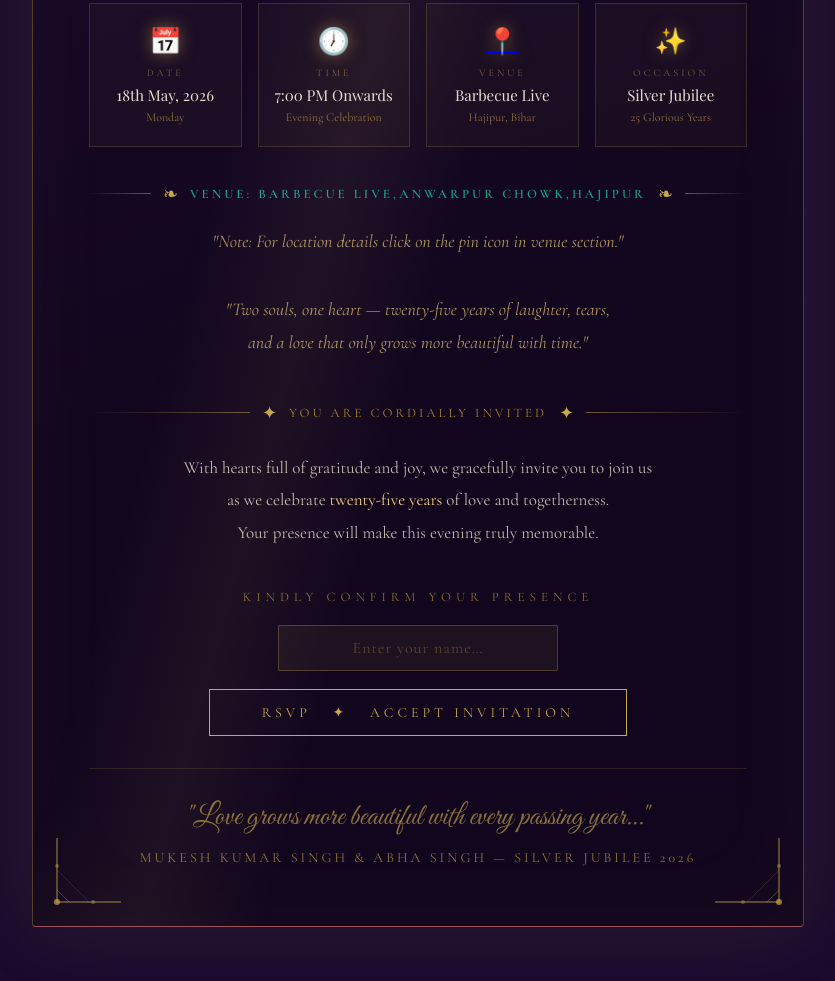
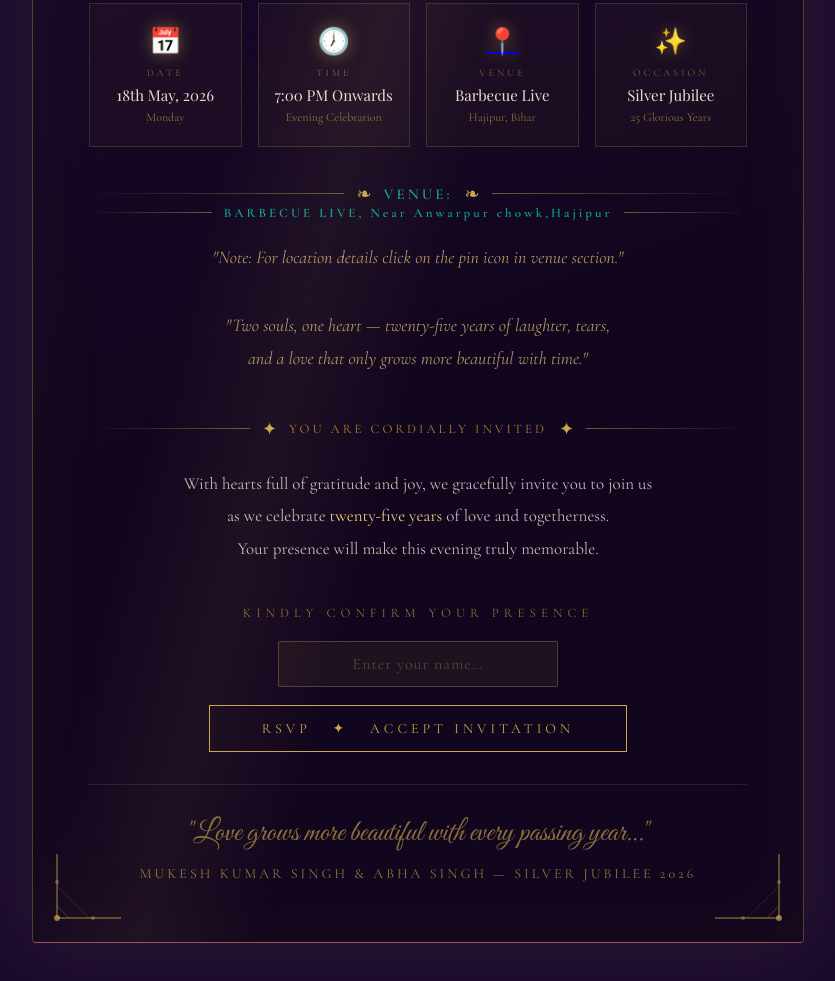
Before and after one commit to Aadi-tech07/Anniversary, a website: page index.html in a window 1280 px wide. Shown: the part 1195-2176 px from the top of the page, without its empty margins (222-1057 px from the left). Drawn offline with nearby package versions, Linux system fonts and the light colour scheme; a web font is replaced by a local one.

Commit message:
Updated index and server

```diff
--- a/index.html
+++ b/index.html
@@ -136,9 +136,14 @@
 
     <div class="divider-line">
         <span class="divider-icon">❧</span>
-        <span style="font-size:13px;font-weight:700;letter-spacing:3px;text-transform:uppercase;color:rgb(15, 162, 143)">VENUE: Barbecue Live,Anwarpur chowk,Hajipur</span>
+        <span style="font-size:15px;font-weight:700;letter-spacing:3px;text-transform:uppercase;color:rgb(15, 162, 143)">VENUE:</span>
         <span class="divider-icon">❧</span>
-      </div>
+    </div>
+    <div class="divider-line">
+
+        <span style="font-size:13px;font-weight:700;letter-spacing:3px;color:rgb(15, 162, 143)">BARBECUE LIVE, Near Anwarpur chowk,Hajipur</span>
+
+    </div>
 
     <p class="quote2">"Note: For location details click on the pin icon in venue section."</p>
     <p class="quote2">"Two souls, one heart — twenty-five years of laughter, tears,<br>and a love that only grows more beautiful with time."</p>
--- a/server.js
+++ b/server.js
@@ -16,7 +16,7 @@ const mysql   = require('mysql2/promise');
 const cors    = require('cors');
 
 const app  = express();
-const PORT = 3001;
+const PORT = 3002;
 
 /* ══════════════════════════════════════════════════════
    🔧  YOUR MySQL CONFIGURATION — EDIT THIS SECTION
```
